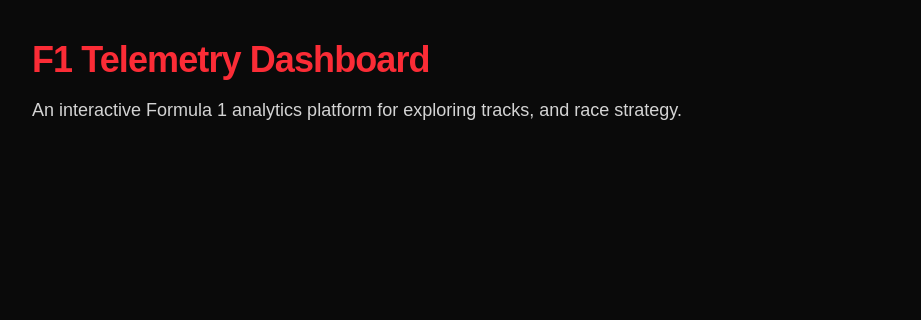
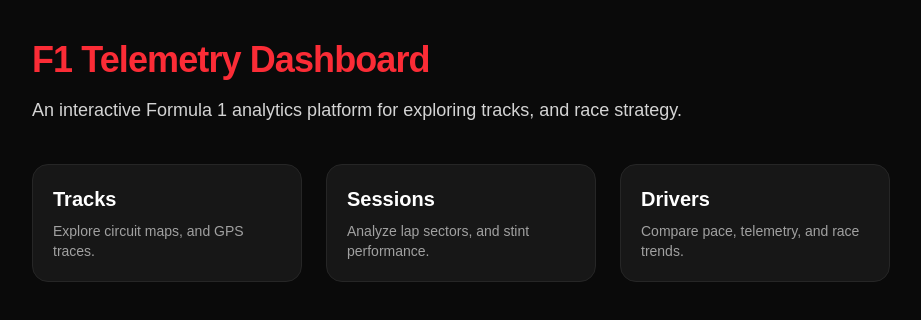
Before and after one commit to advait-namboodiri-cv/Racinator, a Next.js app in the folder racinator/: page / in a window 1280 px wide. Shown: the top 320 px of the page, without its empty margins (32-953 px from the left). Built offline with nearby package versions, Linux system fonts and the light colour scheme.

Commit message:
feat: adding more content to homepage in bullet points

```diff
--- a/racinator/app/page.tsx
+++ b/racinator/app/page.tsx
@@ -9,9 +9,29 @@ export default function Home()
         <p className="mt-4 max-w-2xl text-neutral-300 text-lg">
           An interactive Formula 1 analytics platform for exploring tracks,
           and race strategy.
+        </p>
+        <div className="mt-10 grid gap-6 md:grid-cols-2 xl:grid-cols-4">
+         <div className="rounded-2xl border border-neutral-800 bg-neutral-900 p-5">
+          <h2 className="text-xl font-semibold">Tracks</h2>
+          <p className="mt-2 text-sm text-neutral-400">
+            Explore circuit maps, and GPS traces.
+          </p>
+        </div>
 
+        <div className="rounded-2xl border border-neutral-800 bg-neutral-900 p-5">
+          <h2 className="text-xl font-semibold">Sessions</h2>
+          <p className="mt-2 text-sm text-neutral-400">
+            Analyze lap sectors, and stint performance.
+          </p>
+        </div>
 
-        </p>
+        <div className="rounded-2xl border border-neutral-800 bg-neutral-900 p-5">
+          <h2 className="text-xl font-semibold">Drivers</h2>
+          <p className="mt-2 text-sm text-neutral-400">
+            Compare pace, telemetry, and race trends.
+          </p>
+         </div>
+        </div>
       </section>
     </main>
   );
```
